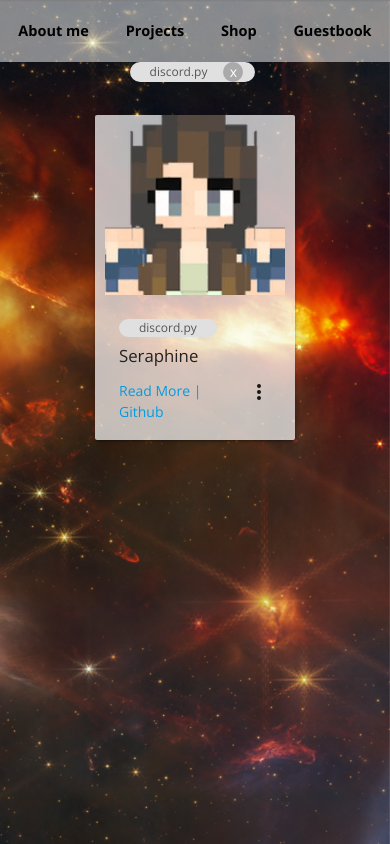
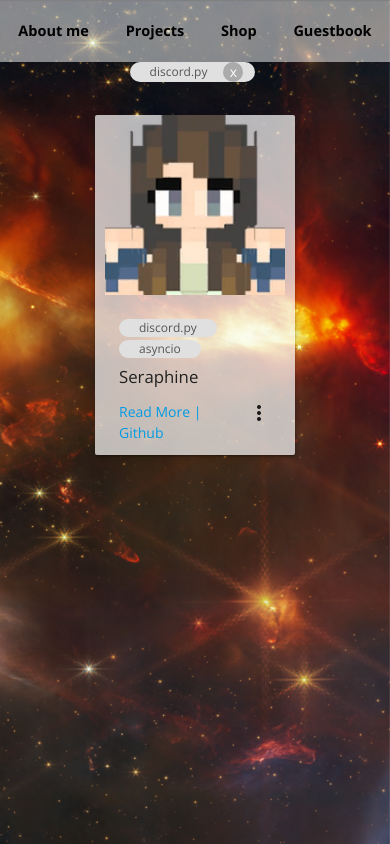
Before and after one commit to bensonchow123/portfolio_website, a Flask app: a page that uses templates/base.html in a window 390 px wide. Run offline with Flask 2, Linux system fonts and the light colour scheme.

Commit message:
fix some styles

```diff
--- a/static/css/card.css
+++ b/static/css/card.css
@@ -19,10 +19,14 @@
 
 .card {
   margin: 10px;
-  max-height: 325px;
-  min-height: 325px;
-  max-width: 320px;
   background: rgba(255, 255, 255, 0.7);
+}
+
+@media (max-width: 600px) {
+  .card {
+    width: 200px;
+    height: 340px;
+  }
 }
 
 .card-reveal .card-title {
--- a/static/css/projects.css
+++ b/static/css/projects.css
@@ -7,10 +7,6 @@
     display: flex;
     flex-direction: column;
     align-items: center; /* Center the cards within the container */
-  }
-  .card {
-    width: 200px;
-    height: 200px;
   }
 }
 
--- a/static/projects/projects.json
+++ b/static/projects/projects.json
@@ -8,7 +8,7 @@
       "status": "completed",
       "weight": 3,
       "tags": [
-        "discord.py"
+        "discord.py", "asyncio"
       ],
       "photos": [
         "/static/projects/seraphine/seraphine.png",
@@ -24,7 +24,7 @@
       "status": "completed",
       "weight": 4,
       "tags": [
-        "Web Development"
+        "web development"
       ],
       "photos": [
         "/static/projects/malvern_maps/malvern_maps_logo.png",
```
